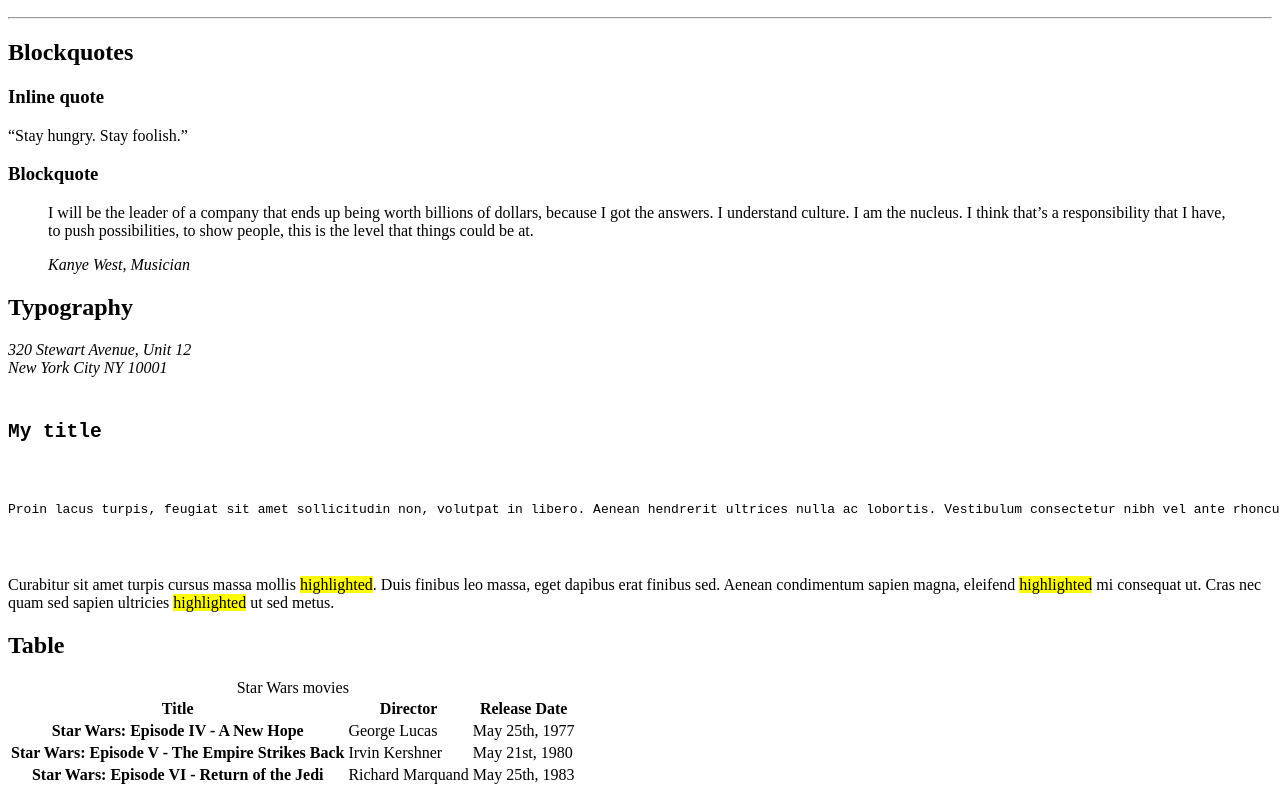
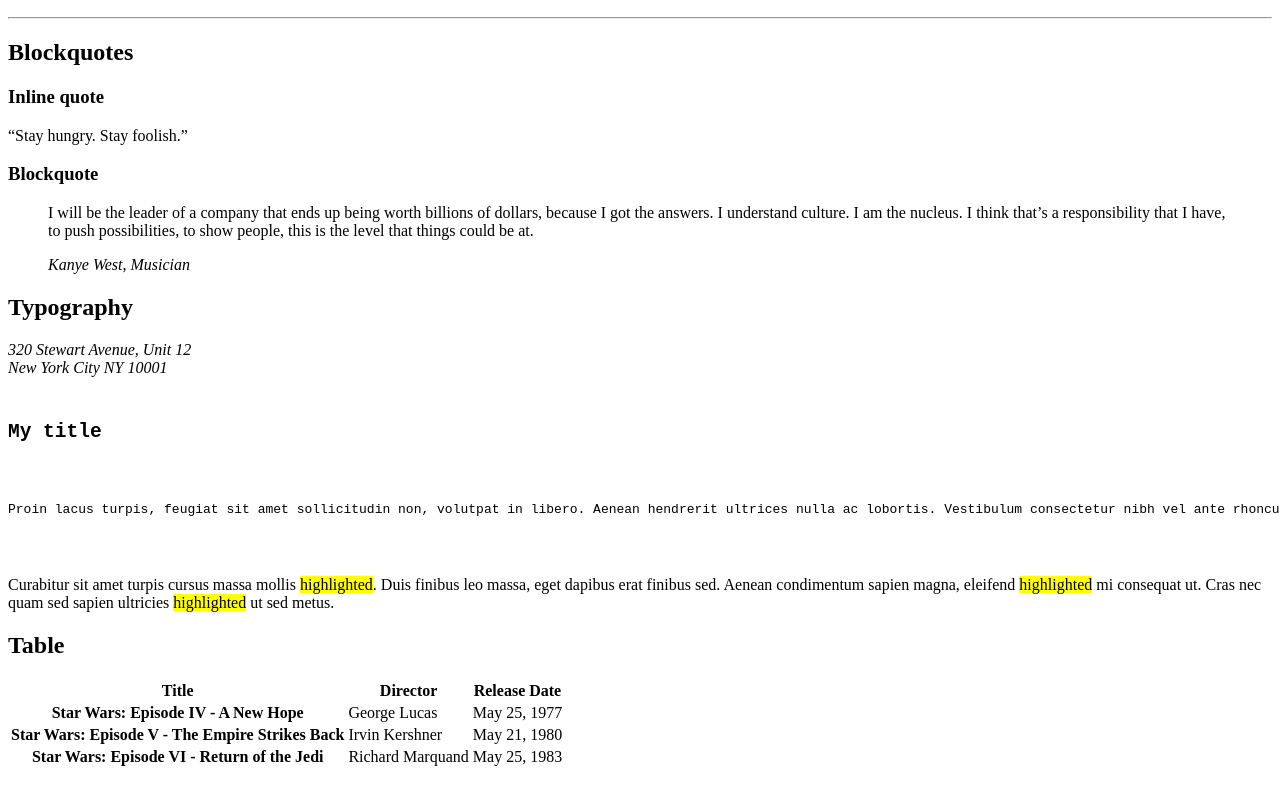
Before and after one commit to Ayshen2006/holbertonschool-web_front_end, a plain HTML site: page html_advanced/33-styleguide.html in a window 1280 px wide. Shown: the part 978-1773 px from the top of the page. Drawn offline with Linux system fonts and the light colour scheme.

Commit message:
Update 33-styleguide.html

```diff
--- a/html_advanced/33-styleguide.html
+++ b/html_advanced/33-styleguide.html
@@ -11,7 +11,6 @@
   <body>
     <header>
     </header>
-
     <main>
       <section>
         <header>
@@ -34,7 +33,7 @@
         <p>Lorem ipsum dolor sit amet, consectetur adipiscing elit. Id Sextilius factum negabat. Quo tandem modo? At eum nihili facit; Quae contraria sunt his, malane? Plerumque improborum vitia aliis horrentur nihilne ad te audire.</p>
       </section>
 
-      <!-- Lists section -->
+      <!-- Lists -->
       <section>
         <header>
           <h2>Lists</h2>
@@ -46,14 +45,12 @@
             <li>Sagittis adipiscing lorem eleifend.</li>
             <li>Felis enim feugiat dolore viverra.</li>
           </ul>
-
           <h3>Ordered</h3>
           <ol>
             <li>Dolor pulvinar etiam magna etiam.</li>
             <li>Sagittis adipiscing lorem eleifend.</li>
             <li>Felis enim feugiat dolore viverra.</li>
           </ol>
-
           <h3>Definition</h3>
           <dl>
             <dt>Definition List title</dt>
@@ -122,7 +119,6 @@
           <h2>Table</h2>
         </header>
         <table>
-          <caption>Star Wars movies</caption>
           <thead>
             <tr>
               <th scope="col">Title</th>
@@ -134,23 +130,22 @@
             <tr>
               <th scope="row">Star Wars: Episode IV - A New Hope</th>
               <td>George Lucas</td>
-              <td>May 25th, 1977</td>
+              <td>May 25, 1977</td>
             </tr>
             <tr>
               <th scope="row">Star Wars: Episode V - The Empire Strikes Back</th>
               <td>Irvin Kershner</td>
-              <td>May 21st, 1980</td>
+              <td>May 21, 1980</td>
             </tr>
             <tr>
               <th scope="row">Star Wars: Episode VI - Return of the Jedi</th>
               <td>Richard Marquand</td>
-              <td>May 25th, 1983</td>
+              <td>May 25, 1983</td>
             </tr>
           </tbody>
         </table>
       </section>
     </main>
-
     <footer>
     </footer>
   </body>
```
